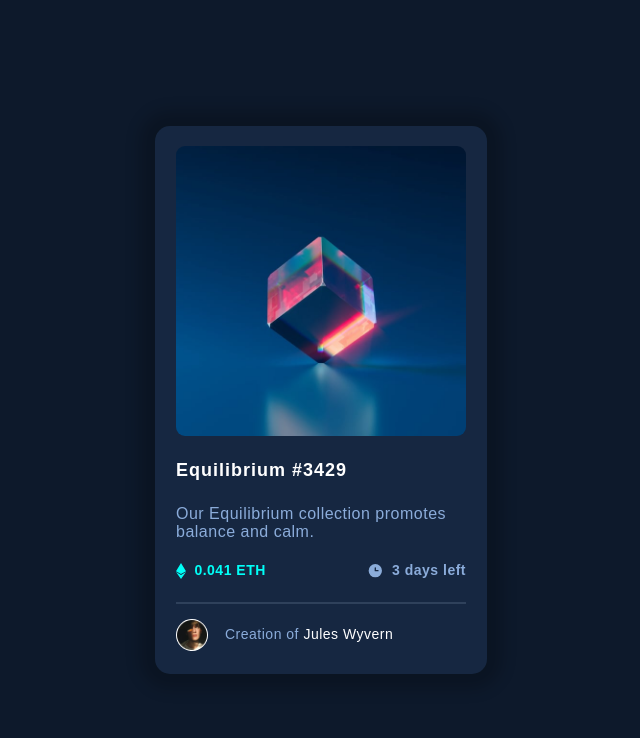
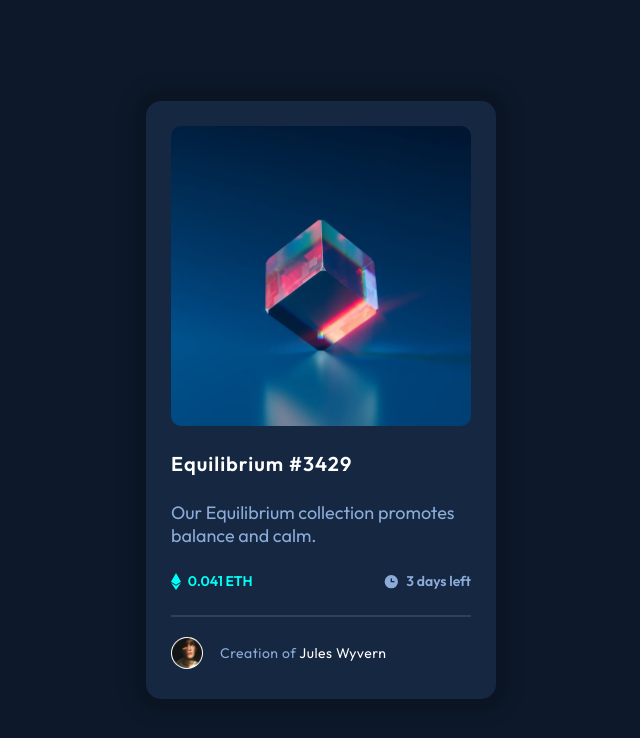
Before and after one commit to archisvaze/nft-preview-card-component, a plain HTML site: page index.html in a window 1280 px wide. Shown: the whole page, without its empty margins (319-959 px from the left). Drawn offline with Linux system fonts and the light colour scheme.

Commit message:
Update style.css

```diff
--- a/style.css
+++ b/style.css
@@ -1,39 +1,42 @@
-body {
-    font-family: 'Outfit', sans-serif;
-    color: white;
+@import url('https://fonts.googleapis.com/css2?family=Outfit:wght@300;400;600&display=swap');
+* {
     margin: 0;
     padding: 0;
-    height: 100vh;
+    box-sizing: border-box;
+    font-family: 'Outfit', sans-serif;
+}
+
+body {
+    color: white;
+    min-height: 100vh;
     display: flex;
     justify-content: center;
     align-items: center;
-    flex-direction: column;
-    background-color: hsl(217, 54%, 11%)
+    background-color: hsl(217, 54%, 11%);
 }
 
 .card {
+    padding: 25px;
     box-shadow: 0px 0px 15px 15px hsla(0, 0%, 0%, 0.20);
     border-radius: 15px;
-    letter-spacing: 0.5px;
     color: hsl(215, 51%, 70%);
     background-color: hsl(216, 50%, 17%);
-    width: 290px;
-    padding: 1.3em;
+    width: 350px;
     text-align: left;
-    font-size: 16px;
+    font-size: 18px;
+    display: flex;
+    flex-direction: column;
+    align-items: flex-start;
 }
 
-
-
 .logo {
-    border-radius: 9px;
-    padding: 0;
-    margin: 0;
+    border-radius: 10px;
     display: flex;
     justify-content: center;
     align-items: center;
     cursor: pointer;
-
+    transition: 0.4s;
+    margin-bottom: 25px;
 }
 
 .overlay {
@@ -42,29 +45,34 @@ body {
     align-items: center;
     position: absolute;
     z-index: 0;
-    height: 290px;
-    width: 290px;
-    border-radius: 9px;
+    height: 300px;
+    width: 300px;
+    border-radius: 10px;
+    transition: 0.4s;
 }
+
 .logo:hover .overlay {
     background-color: hsla(178, 100%, 50%, 0.37);
     z-index: 100;
 
 }
+
 .logo-img {
     z-index: 50;
-    border-radius: 9px;
-    height: 290px;
-    width: 290px;
-
+    border-radius: 10px;
+    height: 300px;
+    width: 300px;
+    transition: 0.4s;
 }
 
 .title {
-    font-size: 18px;
+    font-size: 20px;
     color: white;
     font-weight: 600;
     letter-spacing: 1px;
     cursor: pointer;
+    margin-bottom: 25px;
+    transition: 0.4s;
 
 }
 
@@ -73,14 +81,14 @@ body {
 }
 
 .text {
-    font-weight: 300;
+    margin-bottom: 25px;
 }
 
 .description {
+    width: 100%;
     font-size: 14px;
     font-weight: 600;
-    padding-top: 1.5em;
-    padding-bottom: 1.1em;
+    margin-bottom: 25px;
     display: flex;
     justify-content: space-between;
 }
@@ -102,10 +110,12 @@ body {
     width: 17px;
 }
 
-hr {
+.line {
     background-color: hsl(215, 32%, 27%);
     border: none;
     height: 2px;
+    width: 100%;
+    margin-bottom: 20px;
 }
 
 .profile {
@@ -113,9 +123,7 @@ hr {
     letter-spacing: 0.5px;
     font-size: 14px;
     font-weight: 400;
-    padding-top: 0.5em;
-    padding-bottom: 0.2em;
-
+    margin-bottom: 5px;
 }
 
 .profilepic {
@@ -140,21 +148,10 @@ hr {
     color: white;
     text-decoration: none;
     cursor: pointer;
+    transition: 0.4s;
 
 }
 
 .name:hover {
     color: hsl(178, 100%, 50%);
 }
-
-.attribution {
-    font-size: 11px;
-    text-align: center;
-    display: inline-block;
-    position: absolute;
-    bottom: 10px;
-}
-
-.attribution a {
-    color: hsl(228, 100%, 85%);
-}
```
